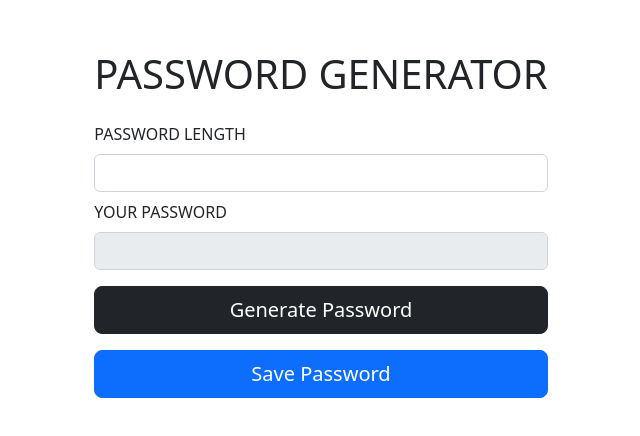
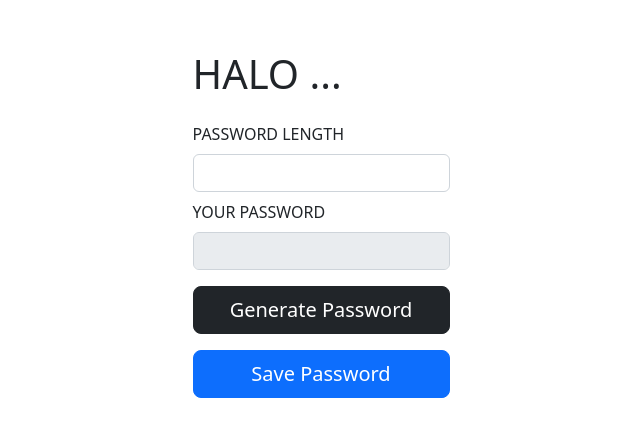
Before and after one commit to mazzlookman/password-generator, a plain HTML site: page index.html in a window 1280 px wide. Shown: the part 176-612 px from the top of the page, without its empty margins (319-959 px from the left). Drawn offline with nearby package versions, Linux system fonts and the light colour scheme.

Commit message:
edit title

```diff
--- a/index.html
+++ b/index.html
@@ -4,14 +4,14 @@
     <meta charset="UTF-8">
     <meta http-equiv="X-UA-Compatible" content="IE=edge">
     <meta name="viewport" content="width=device-width, initial-scale=1.0">
-    <title>Password Generator</title>
+    <title>Jangan Mempersulit Hidup</title>
     <link rel="stylesheet" href="https://cdn.jsdelivr.net/npm/bootstrap@5.2.3/dist/css/bootstrap.min.css
     ">
 </head>
 <body>
     <div class="container d-flex justify-content-center align-items-center min-vh-100">
         <div class="d-flex flex-column">
-            <h1 class="text-uppercase">Password Generator</h1>
+            <h1 class="text-uppercase">Halo ...</h1>
             <div class="d-flex flex-column gap-2 mt-3">
                 <label for="passLength" class="text-uppercase">Password Length</label>
                 <input class="form-control" id="passLength">
```
